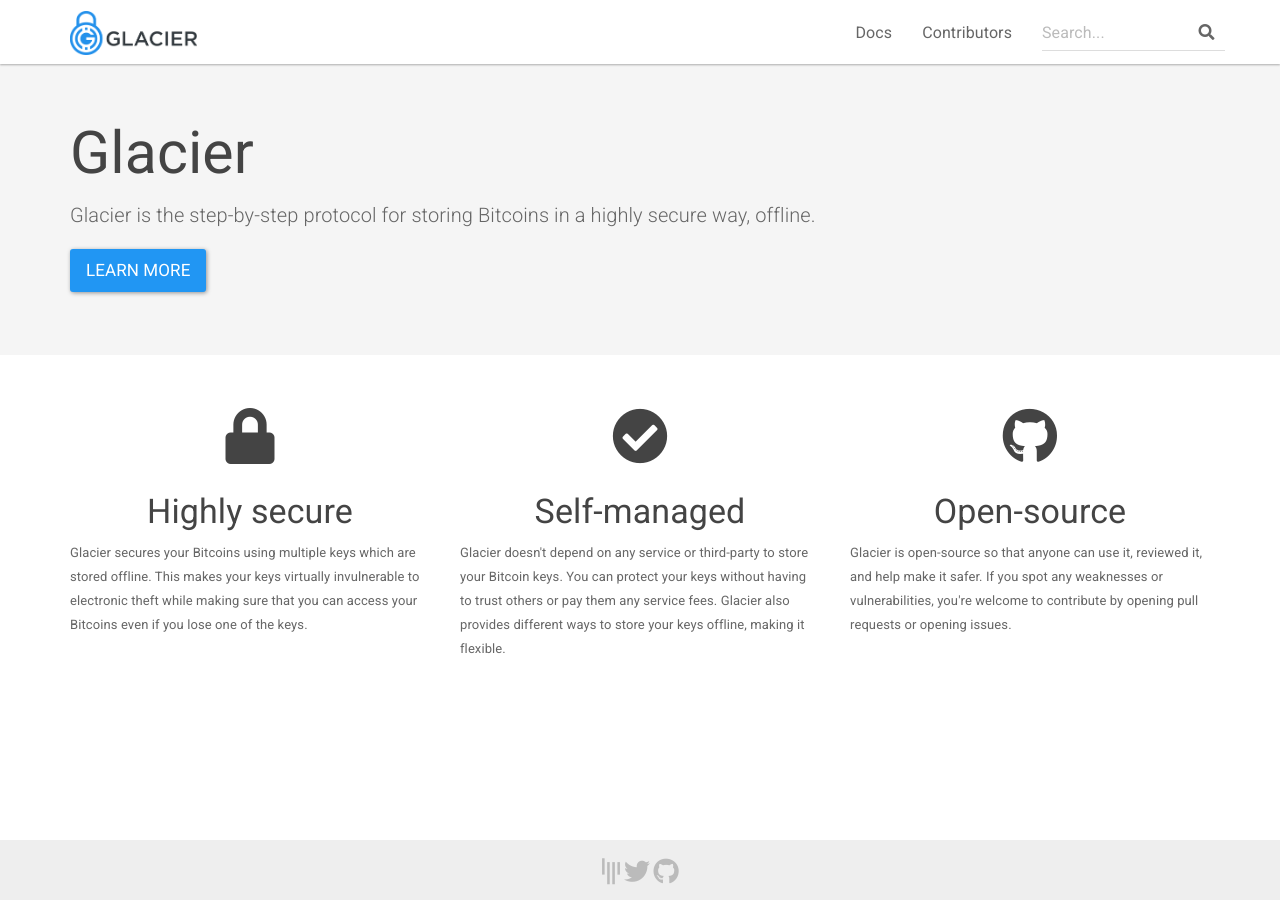
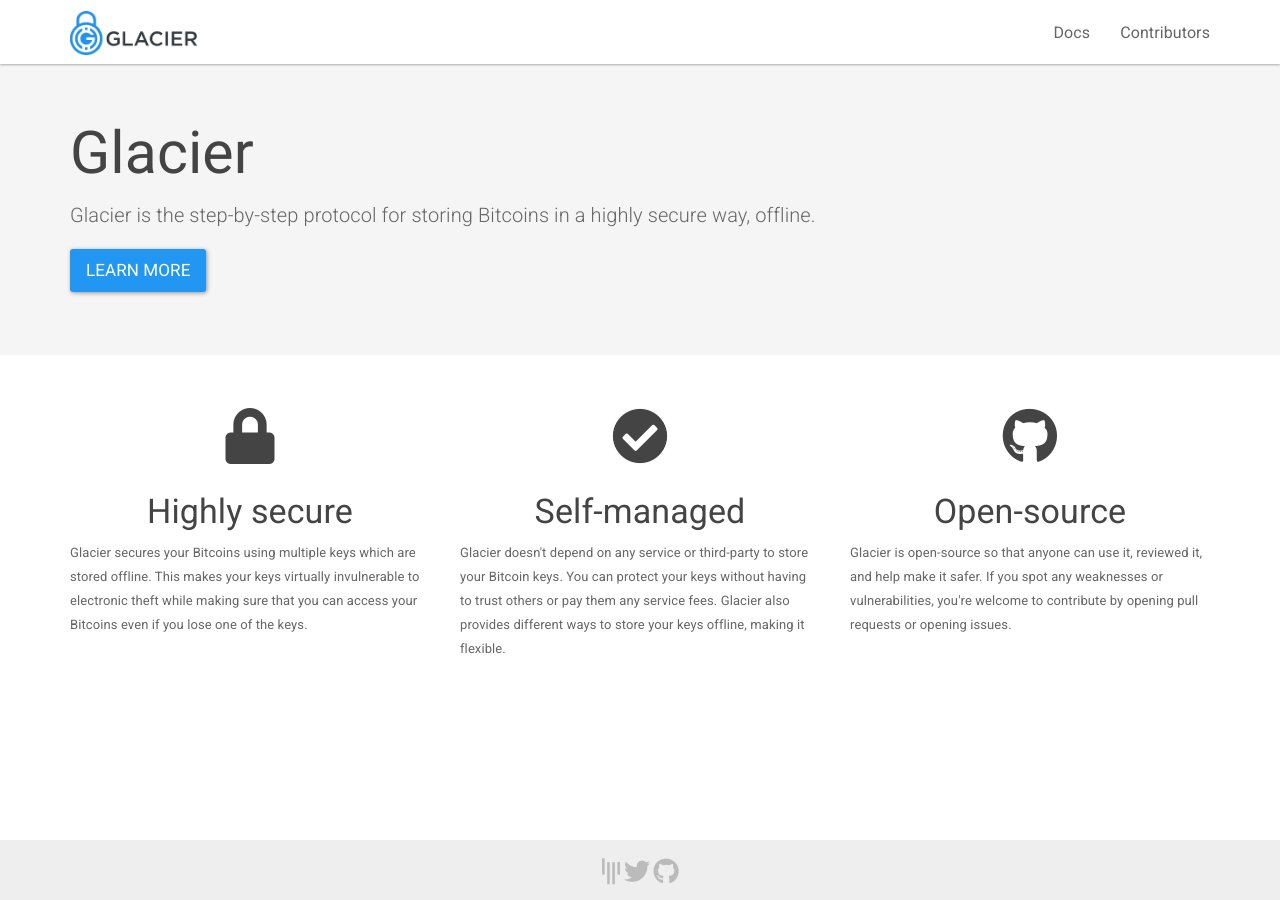
Before and after one commit to bitcoinhodler/glacier, a Jekyll site: the page built from docs/index.html, in a window 1280 px wide. Built offline with Jekyll 4.4.1, drawn with Linux system fonts in a browser that asks for light colours; nearby versions of some CDN libraries.

Commit message:
Remove search bar

```diff
--- a/docs/_includes/topbar.html
+++ b/docs/_includes/topbar.html
@@ -15,14 +15,8 @@
             <div class="navbar-right">
                 <ul class="nav navbar-nav">
                     <li {% if page.sectionid=='docs' %} class="active" {% endif %}><a href="{{ "/docs/overview/" | prepend: site.baseurl }}">Docs</a></li>
-                    <li><a href="{{ "/contributors/" | prepend: site.baseurl }}">Contributors</a></li>
+                    <li {% if page.url=='/contributors/' %} class="active" {% endif %}><a href="{{ "/contributors/" | prepend: site.baseurl }}">Contributors</a></li>
                 </ul>
-                <form class="navbar-form navbar-right">
-                    <div class="form-group has-feedback">
-                        <input id="search-box" type="text" class="form-control" placeholder="Search...">
-                        <i class="fa fa-search form-control-feedback"></i>
-                    </div>
-                </form>
             </div>
         </div>
     </div>
```
